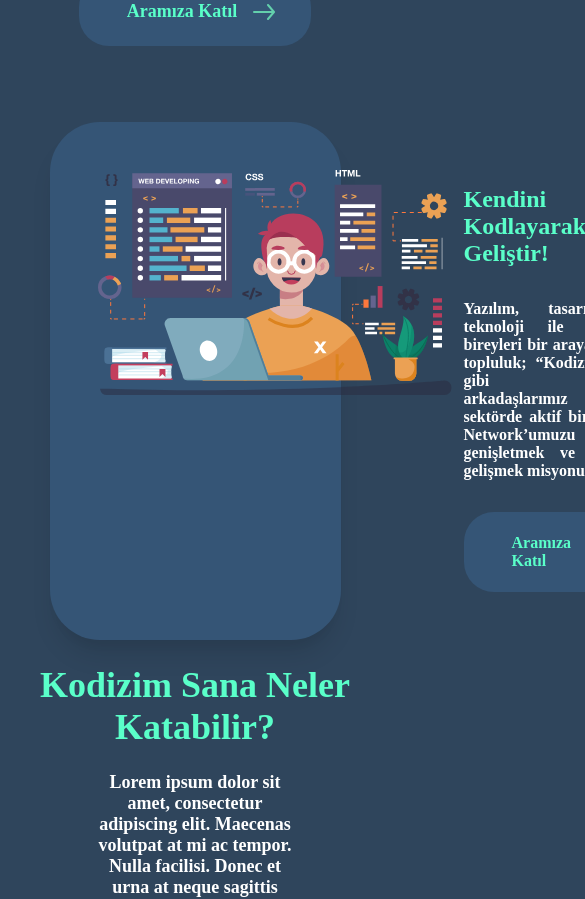
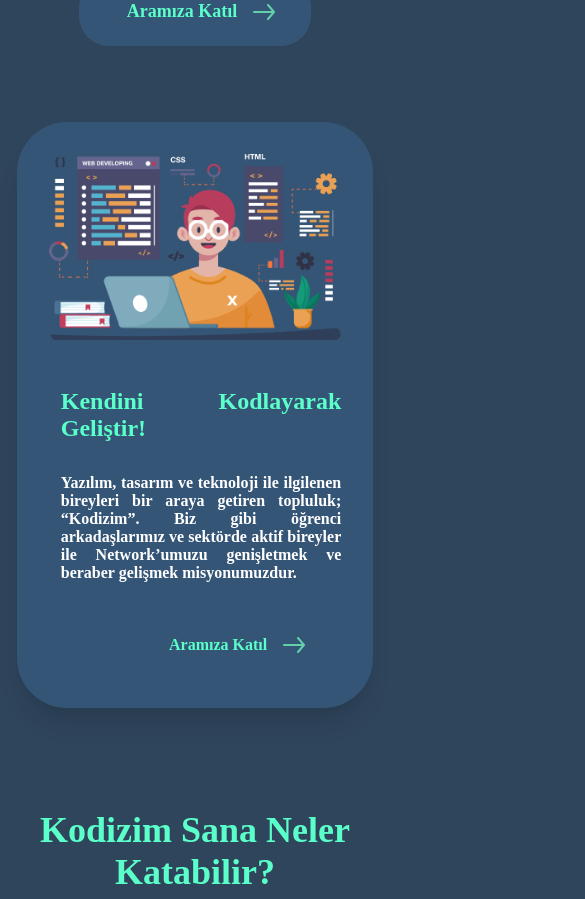
Before and after one commit to kodizim/kodizim, a Next.js app: page / in a window 390 px wide. Shown: the part 884-1783 px from the top of the page, 585 px wide, since content can reach past the window. Built offline with nearby package versions, Linux system fonts and the light colour scheme.

Commit message:
feat: section responsive movement

```diff
--- a/components/section/index.js
+++ b/components/section/index.js
@@ -1,12 +1,11 @@
 import styles from "./index.module.css";
-import { Developer } from "@svg";
 import Button from "@c/button";
 
 export default function Section() {
   return (
     <div className={styles.wrapper}>
       <div className={styles.developer}>
-        <Developer />
+        <img className={styles.image} src="/assets/images/developer.png" />
       </div>
       <div className={styles.content}>
         <h1 className={styles.header}>Kendini Kodlayarak Geliştir!</h1>
--- a/components/section/index.module.css
+++ b/components/section/index.module.css
@@ -1,7 +1,13 @@
 .wrapper {
-  @apply container flex mx-auto px-24 bg-shadow pt-48 pb-48 shadow-sm rounded-3xl max-w-1/2 shadow-xl px-48;
+  @apply full:container xs:grid gap-32 full:grid-cols-1 md:grid-cols-2 mx-auto full:px-8 md:px-24 bg-shadow pt-48 pb-48 mb-76 shadow-sm rounded-3xl xs:p-32 xl:p-54 full:grid-cols-1 full:max-w-full xs:max-w-3/4 md:max-w-3/4 xl:max-w-1/2 shadow-xl;
 }
 
+.developer {
+  @apply xs:flex xs:justify-center xs:max-w-full;
+}
+.image {
+  @apply max-w-full h-full object-cover;
+}
 .header {
   @apply text-24 text-secondary;
 }
```
Also changed, not shown: public/assets/images/developer.png (added).
